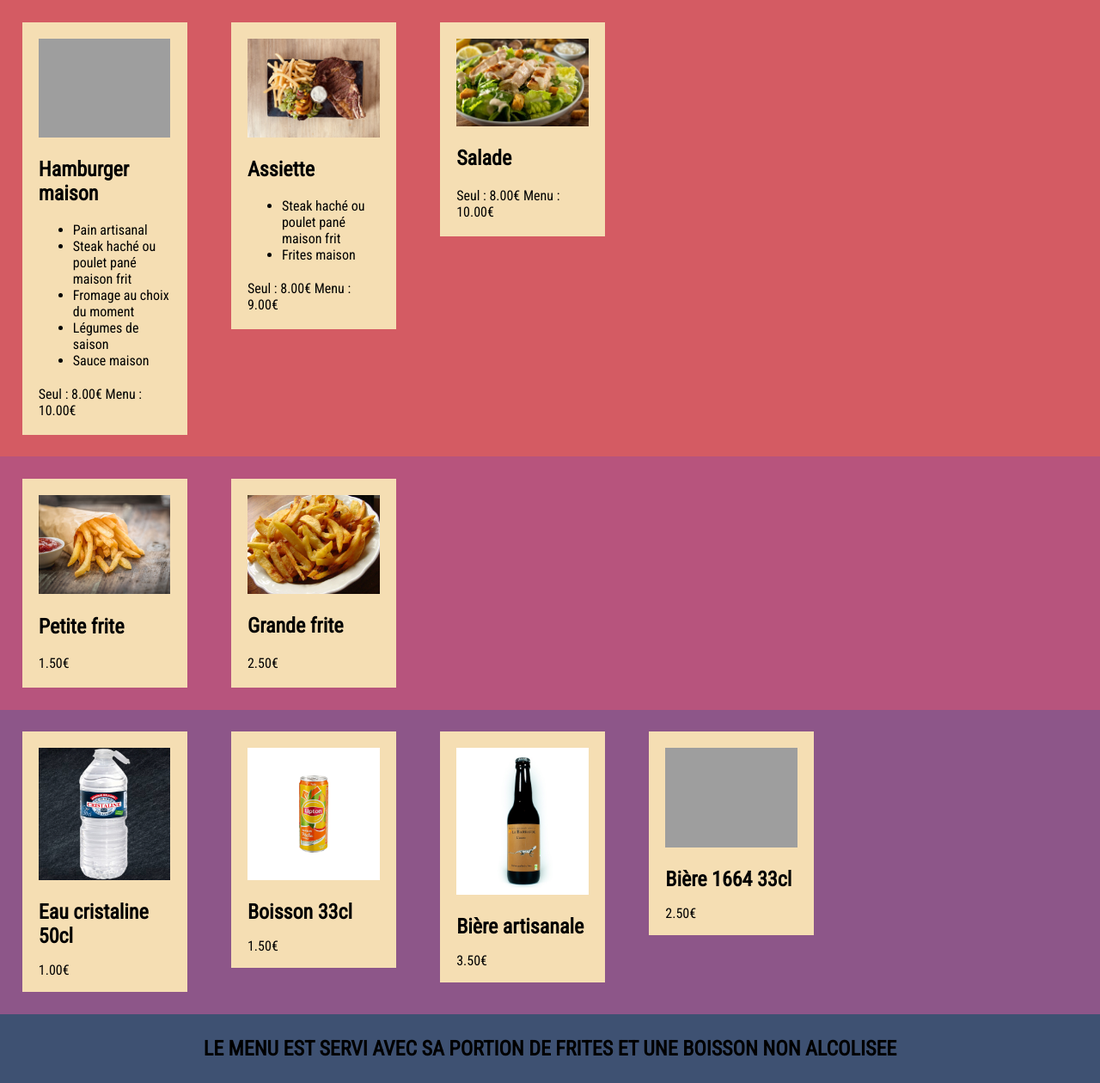
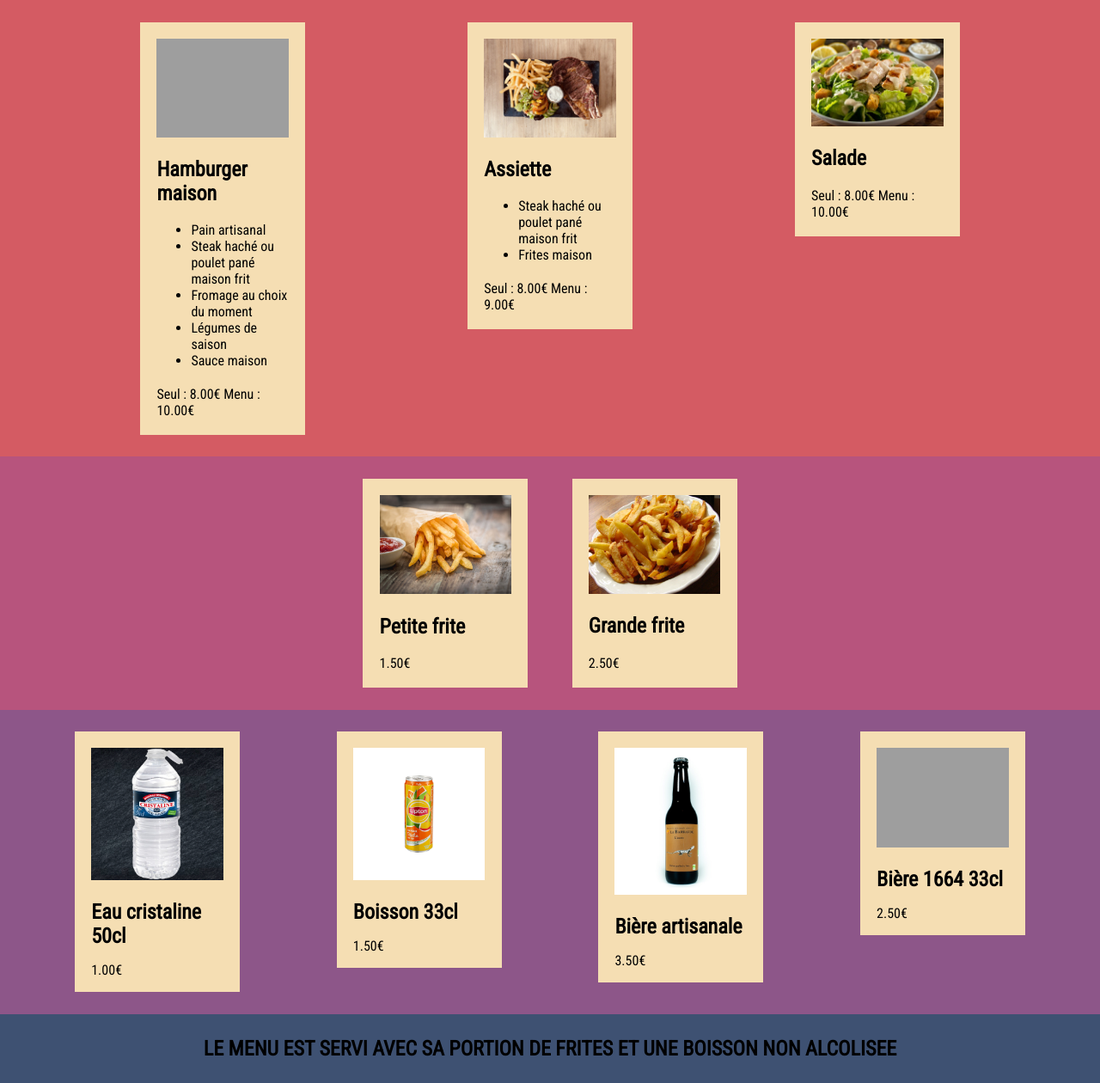
Before and after one commit to brayancapet/portfolio, a PHP site: page /menu.html in a window 1280 px wide. Shown: the part 128-1388 px from the top of the page at 86% size. Run offline with PHP 8.4, Linux system fonts and the light colour scheme; grey boxes are pictures that could not be loaded.

Commit message:
Update menu.css

```diff
--- a/menu.css
+++ b/menu.css
@@ -76,6 +76,7 @@ header div {
   height: fit-content;
   background-color: #d45b63;
   display: flex;
+  justify-content: space-evenly;
 }
 
 .plats div {
@@ -125,6 +126,7 @@ header div {
   height: fit-content;
   background-color: #b7547d;
   display: flex;
+  justify-content: center;
 }
 
 .frites div {
@@ -173,6 +175,7 @@ header div {
   height: fit-content;
   background-color: #8d5689;
   display: flex;
+  justify-content: space-evenly;
 }
 
 .boissons div {
```
